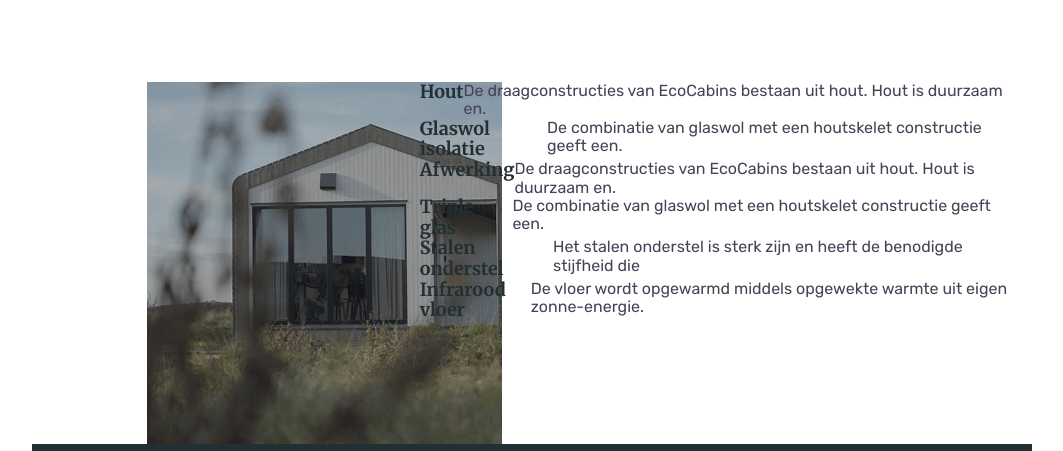
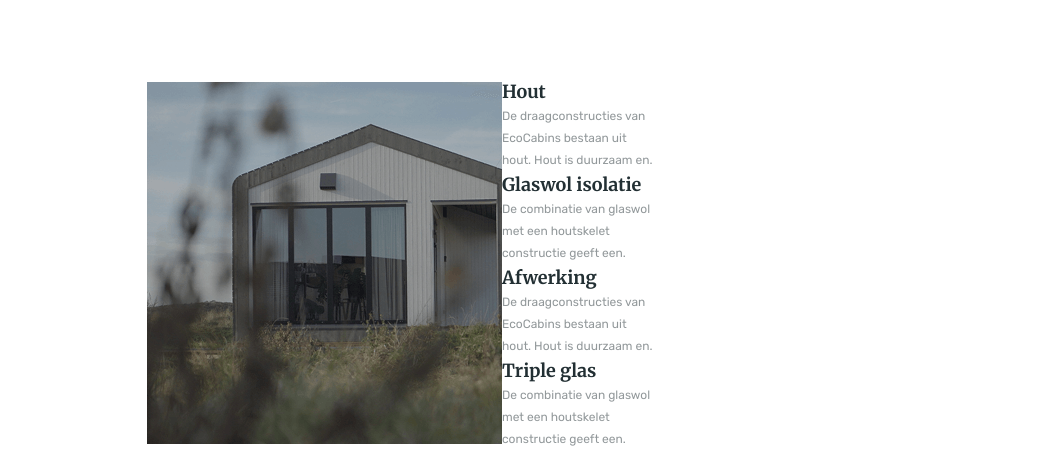
Before and after one commit to NatalinaMatioshko/Eco-Cabins, a plain HTML site: page index.html in a window 1280 px wide. Shown: the part 1458-1909 px from the top of the page, without its empty margins (108-1171 px from the left). Drawn offline with nearby package versions, Linux system fonts and the light colour scheme.

Commit message:
change container in third section

```diff
--- a/style.css
+++ b/style.css
@@ -262,6 +262,7 @@ img {
   background-color: transparent;
 }
 .materials {
+  overflow: hidden;
   position: absolute;
   right: 100px;
   top: 524px;
@@ -292,7 +293,6 @@ img {
   /* flex-wrap: wrap; */
   gap: 60px;
   display: flex;
-  /* flex-direction: column; */
   /* width: 370px;
   height: 353px; */
 }
@@ -304,16 +304,26 @@ img {
 }
 .feat-con {
   display: flex;
-  /* flex: 1 1 45%; */
-
-  /* width: 155px;
-  height: 93px; */
+  flex: 1 1 45%;
+  flex-wrap: wrap;
+  width: 155px;
+  height: 93px;
 }
 .features-title {
   font-family: var(--second-family);
-  /* font-weight: 900; */
+  font-weight: 900;
   font-size: 18px;
   color: var(--color---dark-green);
+}
+.features-page {
+  font-family: var(--font-family);
+  font-weight: 400;
+  font-size: 12px;
+
+  /* line-height: 22px; */
+  line-height: 183%;
+  color: var(--greys---light-grey);
+  opacity: 0.7;
 }
 .features {
   font-family: var(--font-family);
```
